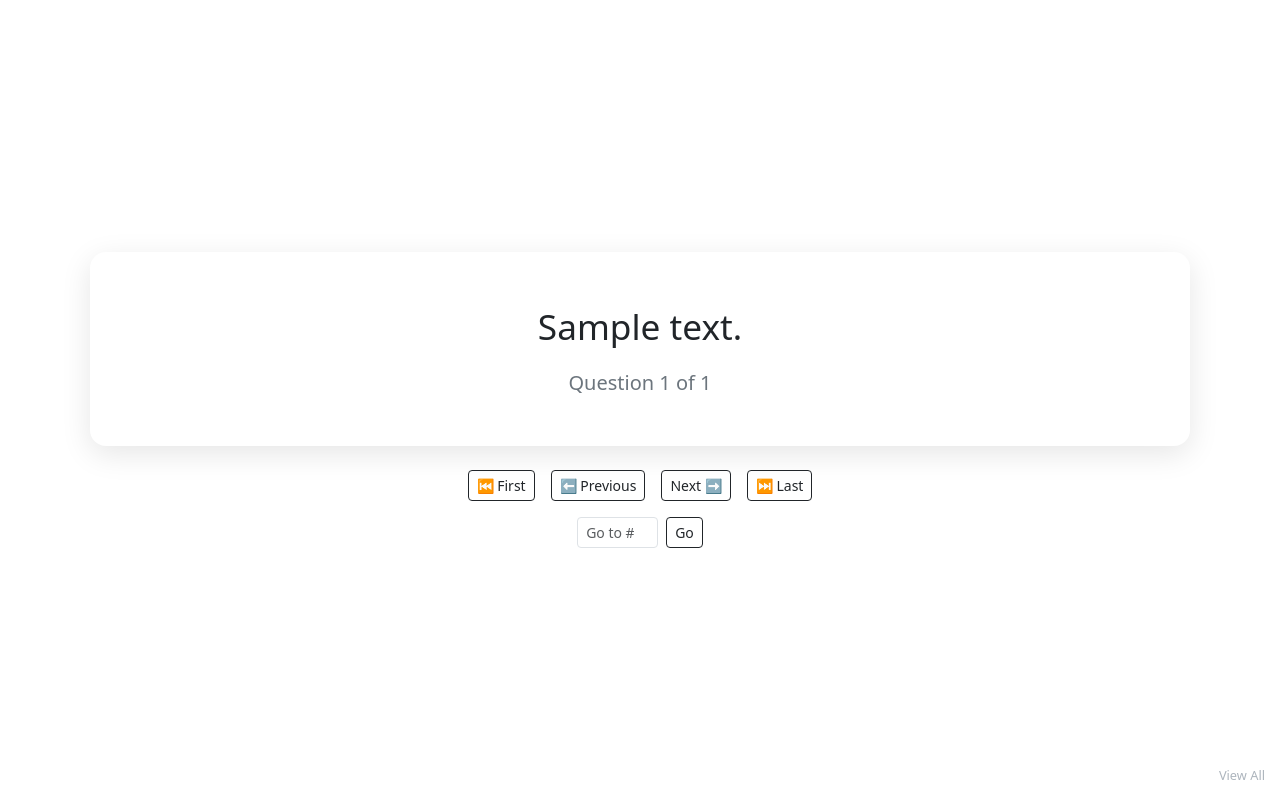
After one commit to fikunmi-2/CouplesRetreat2025, a Django app: page /questions/presenter/ in a window 1280 px wide. The commit adds this page. Run offline with Django 4.2, Linux system fonts and the light colour scheme; a user stored in the database is signed in; tables that the repository leaves empty hold one stand-in row (values such as "Sample post"); parts of the project's set-up code (start-up, migrations or seed data) failed here and were passed over.

Commit message:
Create the Question and answer Module and added the Present 2 option

```diff
--- a/login/views.py
+++ b/login/views.py
@@ -155,6 +155,7 @@ def labourer_dashboard(request):
     tag_downloaded_count = registered_list.filter(has_downloaded_tag=True).count()
     confirmed_attendance_count = registered_list.filter(has_confirmed_attendance=True).count()
     present_count = registered_list.filter(is_present=True).count()
+    present_count_day2 = registered_list.filter(is_present_day2=True).count()
     breakout_selected_count = registered_list.filter(breakout__isnull=False).count()
 
     return render(request, "labourer_dashboard.html", {
@@ -163,6 +164,7 @@ def labourer_dashboard(request):
         'tag_downloaded_count': tag_downloaded_count,
         'confirmed_attendance_count': confirmed_attendance_count,
         'present_count': present_count,
+        'present_count_day2': present_count_day2,
         'breakout_selected_count': breakout_selected_count,
     })
 
--- a/website/models.py
+++ b/website/models.py
@@ -40,6 +40,7 @@ class Registered(models.Model):
     has_downloaded_tag = models.BooleanField(default=False)
     has_confirmed_attendance = models.BooleanField(default=False)
     is_present = models.BooleanField(default=False)
+    is_present_day2 = models.BooleanField(default=False)
     labourer_note = models.TextField("Labourer Note", blank=True)
     breakout = models.ForeignKey(Breakouts, on_delete=models.SET_NULL, null=True, blank=True, related_name='registered_set')
 
@@ -54,3 +55,13 @@ class Resource(models.Model):
 
     def __str__(self):
         return self.name
+
+class Question(models.Model):
+    surname = models.CharField(max_length=100)
+    unique_id = models.UUIDField()
+    text = models.TextField()
+    remember = models.BooleanField(default=False)
+    created_at = models.DateTimeField(auto_now_add=True)
+
+    def __str__(self):
+        return f"Q from {self.surname} @ {self.created_at.strftime('%Y-%m-%d %H:%M')}"
--- a/website/templates/base.html
+++ b/website/templates/base.html
@@ -83,6 +83,7 @@
         }
       }
     </style>
+      {% block extra_head %}{% endblock %}
   </head>
 
   <body class="d-flex flex-column min-vh-100">
@@ -130,6 +131,8 @@
             <ul class="dropdown-menu dropdown-menu-end">
               <li><a class="dropdown-item" href="{% url 'manage_resources' %}">Manage Resources</a></li>
               <li><a class="dropdown-item" href="{% url 'breakout_admin_dashboard' %}">Manage Breakouts</a></li>
+              <li><a class="dropdown-item" href="{% url 'admin_question_list' %}">Manage Questions</a></li>
+              <li><a class="dropdown-item" href="{% url 'present_questions' %}">Present Questions</a></li>
               <li><a class="dropdown-item" href="{% url 'upload_registered_excel' %}">Import/Export</a></li>
             </ul>
           </li>
--- /dev/null
+++ b/website/templates/minimal.html
@@ -0,0 +1,13 @@
+<!DOCTYPE html>
+<html lang="en">
+<head>
+  <meta charset="UTF-8">
+  <title>{% block title %}Presentation{% endblock %}</title>
+  <meta name="viewport" content="width=device-width, initial-scale=1">
+  {% block extra_head %}{% endblock %}
+  <link href="https://cdn.jsdelivr.net/npm/bootstrap@5.3.0/dist/css/bootstrap.min.css" rel="stylesheet">
+</head>
+<body style="margin:0; padding:0; overflow:hidden;">
+  {% block content %}{% endblock %}
+</body>
+</html>
--- /dev/null
+++ b/website/templates/questions/present_questions.html
@@ -0,0 +1,94 @@
+{% extends 'minimal.html' %}
+
+{% block extra_head %}
+  <meta http-equiv="refresh" content="30">
+<style>
+  html, body {
+    height: 100%;
+    background-color: #f0f4f8;
+    overflow: hidden; /* no page scroll */
+  }
+
+  .presentation-wrapper {
+    height: 100vh;
+    display: flex;
+    flex-direction: column;
+    justify-content: center;
+    align-items: center;
+    padding: 2rem;
+    text-align: center;
+    position: relative;
+  }
+
+.question-card {
+  max-width: 1100px;
+  width: 100%;
+  max-height: 75vh;            /* ⬆ More vertical space */
+  padding: 3rem;
+  font-size: 2.2rem;           /* ⬇ Slightly smaller text */
+  font-weight: 500;            /* Less heavy than bold */
+  background: white;
+  border-radius: 1rem;
+  box-shadow: 0 8px 30px rgba(0, 0, 0, 0.1);
+  overflow-y: auto;
+}
+
+  .question-card::-webkit-scrollbar {
+    width: 8px;
+  }
+
+  .question-card::-webkit-scrollbar-thumb {
+    background-color: rgba(0,0,0,0.2);
+    border-radius: 4px;
+  }
+
+  .meta {
+    font-size: 1.25rem;
+    color: #6c757d;
+    margin-top: 1rem;
+  }
+
+  .nav-buttons,
+  .jump-form {
+    margin-top: 2rem;
+  }
+</style>
+{% endblock %}
+
+{% block content %}
+<div class="presentation-wrapper" id="presentation-wrapper">
+
+  {% if no_questions %}
+    <div class="alert alert-warning">No questions have been submitted yet.</div>
+  {% else %}
+    <div class="question-card">
+      {{ question.text }}
+      <div class="meta">Question {{ q_index }} of {{ total }}</div>
+    </div>
+
+    <div class="nav-buttons d-flex flex-wrap justify-content-center gap-3 mt-4">
+      <a href="?q=1" class="btn btn-outline-dark btn-sm" {% if not has_prev %}disabled{% endif %}>⏮ First</a>
+      <a href="?q={{ q_index|add:"-1" }}" class="btn btn-outline-dark btn-sm" {% if not has_prev %}disabled{% endif %}>⬅ Previous</a>
+      <a href="?q={{ q_index|add:"1" }}" class="btn btn-outline-dark btn-sm" {% if not has_next %}disabled{% endif %}>Next ➡</a>
+      <a href="?q={{ last_q }}" class="btn btn-outline-dark btn-sm" {% if not has_next %}disabled{% endif %}>⏭ Last</a>
+    </div>
+
+    <form class="jump-form d-flex justify-content-center gap-2 mt-3" method="get">
+      <input type="number" name="q" min="1" max="{{ total }}" placeholder="Go to #" class="form-control w-auto form-control-sm" required>
+      <button type="submit" class="btn btn-outline-dark btn-sm">Go</button>
+    </form>
+      <a href="{% url 'admin_question_list' %}" style="
+      position: absolute;
+      bottom: 15px;
+      right: 15px;
+      font-size: 0.8rem;
+      color: #adb5bd;
+      text-decoration: none;
+    ">
+      View All
+    </a>
+
+  {% endif %}
+</div>
+
+{% endblock %}
--- a/website/urls.py
+++ b/website/urls.py
@@ -31,4 +31,10 @@ urlpatterns = [
     path('auth/lookup/', views.auth_lookup, name='auth_lookup'),
     path('auth/code/', views.auth_code, name='auth_code'),
     path('auth/send_code/', views.send_auth_code, name='send_auth_code'),
+    path('questions/<str:surname>/<uuid:unique_id>/', views.submit_question, name='submit_question'),
+    path('questions/delete/<int:pk>/<str:surname>/<uuid:unique_id>/', views.delete_question, name='delete_question'),
+    path('questions/edit/<int:pk>/<str:surname>/<uuid:unique_id>/', views.edit_question, name='edit_question'),
+    path('view_questions/', views.list_all_questions, name='admin_question_list'),
+    path('questions/presenter/', views.present_questions, name='present_questions'),
+
 ]
--- a/website/views.py
+++ b/website/views.py
@@ -4,7 +4,7 @@ from enum import unique
 from django.contrib import messages
 from django.db.models import Q
 from django.shortcuts import render, redirect, get_object_or_404
-from .models import Registered, Resource, Breakouts
+from .models import *
 from .forms import RegisterForm, BreakoutForm
 
 from openpyxl import load_workbook
@@ -79,6 +79,7 @@ def registered(request):
     tag_downloaded_count = registered_list.filter(has_downloaded_tag=True).count()
     confirmed_attendance_count = registered_list.filter(has_confirmed_attendance=True).count()
     present_count = registered_list.filter(is_present=True).count()
+    present_count_day2 = registered_list.filter(is_present_day2=True).count()
     breakout_selected_count = registered_list.filter(breakout__isnull=False).count()
 
     context = {
@@ -89,6 +90,7 @@ def registered(request):
         'tag_downloaded_count': tag_downloaded_count,
         'confirmed_attendance_count': confirmed_attendance_count,
         'present_count': present_count,
+        'present_count_day2': present_count_day2,
         'breakout_selected_count': breakout_selected_count,
     }
 
@@ -133,7 +135,7 @@ def thank_you(request, unique_id):
 @superuser_required
 def mark_present(request, unique_id):
     reg_couple = Registered.objects.get(unique_id=unique_id)
-    reg_couple.is_present = True
+    reg_couple.is_present_day2 = True
     reg_couple.save()
     return render(request, 'mark_present.html', {'registered': reg_couple})
 
@@ -447,7 +449,7 @@ def export_registered_excel(request):
         "Unique ID", "Registration Code", "Surname", "Husband's First Name", "Phone No (H)", "Email (H)",
         "Wife's First Name", "Phone No (W)", "Email (W)", "Year Married",
         "Attended Before?", "Heard About Program", "Comments",
-        "Labourer", "Downloaded Tag?", "Confirmed Attendance?", "Present?", "Breakout Attended"
+        "Labourer", "Downloaded Tag?", "Confirmed Attendance?", "Present?", "Present 2?", "Breakout Attended"
     ]
     ws.append(headers)
 
@@ -471,6 +473,7 @@ def export_registered_excel(request):
             "Yes" if couple.has_downloaded_tag else "No",
             "Yes" if couple.has_confirmed_attendance else "No",
             "Yes" if couple.is_present else "No",
+            "Yes" if couple.is_present_day2 else "No",
             couple.breakout.title if couple.breakout else "",
         ]
         ws.append(row)
@@ -674,3 +677,98 @@ def send_verification_code(couple, input_phone):
             return {"status": "success" if success else "error", "message": info}
 
     return {"status": "error", "message": "No valid contact info found for the provided phone number."}
+
+
+def submit_question(request, surname, unique_id):
+    remembered_questions = Question.objects.filter(
+        surname__iexact=surname,
+        unique_id=unique_id,
+        remember=True
+    ).order_by('created_at')
+
+    if request.method == 'POST':
+        text = request.POST.get('text', '')
+        remember = 'remember' in request.POST
+
+        Question.objects.create(
+            surname=surname,
+            unique_id=unique_id,
+            text=text,
+            remember=remember
+        )
+        messages.success(request, "Your question was submitted.")
+        return redirect('submit_question', surname=surname, unique_id=unique_id)
+
+    return render(request, 'questions\submit_question.html', {
+        'questions': remembered_questions,
+        'surname': surname,
+        'unique_id': unique_id
+    })
+
+def edit_question(request, pk, surname, unique_id):
+    if request.user.is_authenticated and request.user.is_superuser:
+        question = get_object_or_404(Question, pk=pk, surname__iexact=surname, unique_id=unique_id)
+    else:
+        question = get_object_or_404(Question, pk=pk, surname__iexact=surname, unique_id=unique_id, remember=True)
+
+    if request.method == 'POST':
+        question.text = request.POST.get('text', question.text)
+        question.remember = 'remember' in request.POST
+        question.save()
+        messages.success(request, "Your question has been updated.")
+        if request.user.is_authenticated and request.user.is_superuser:
+            return redirect('admin_question_list')
+        return redirect('submit_question', surname=surname, unique_id=unique_id)
+
+    return render(request, 'questions/edit_question.html', {
+        'question': question,
+        'surname': surname,
+        'unique_id': unique_id,
+    })
+
+def delete_question(request, pk, surname, unique_id):
+    question = get_object_or_404(Question, pk=pk, surname__iexact=surname, unique_id=unique_id)
+    question.delete()
+    messages.success(request, "Your question was deleted.")
+    if request.user.is_authenticated and request.user.is_superuser:
+        return redirect('admin_question_list')
+    return redirect('submit_question', surname=surname, unique_id=unique_id)
+
+@superuser_required
+def list_all_questions(request):
+    questions = Question.objects.all().order_by('created_at')
+    return render(request, 'questions/admin_question_list.html', {'questions': questions})
+
+@superuser_required
+def present_questions(request):
+    from django.core.paginator import Paginator
+    questions = Question.objects.all().order_by('created_at')
+    q = request.GET.get('q', '1')
+
+    try:
+        q = int(q)
+        if q < 1:
+            raise ValueError
+    except ValueError:
+        return redirect(f"{request.path}?q=1")
+
+    total = questions.count()
+
+    if total == 0:
+        return render(request, 'questions/present_questions.html', {'no_questions': True})
+
+    if q > total:
+        return redirect(f"{request.path}?q={total}")
+
+    question = questions[q - 1]
+    context = {
+        'question': question,
+        'q_index': q,
+        'total': total,
+        'first_q': 1,
+        'last_q': total,
+        'has_prev': q > 1,
+        'has_next': q < total,
+    }
+
+    return render(request, 'questions/present_questions.html', context)
```
Also changed, not shown: login/templates/labourer_dashboard.html (+37 -21 lines), website/templates/couple_welcome.html (+11 -0 lines), website/templates/questions/admin_question_list.html (added, +38 -0 lines), website/templates/questions/edit_question.html (added, +34 -0 lines), website/templates/questions/submit_question.html (added, +53 -0 lines), website/templates/viewregistered.html (+41 -24 lines), website/migrations/0023_question.py (added), website/migrations/0024_registered_is_present_day2.py (added).
